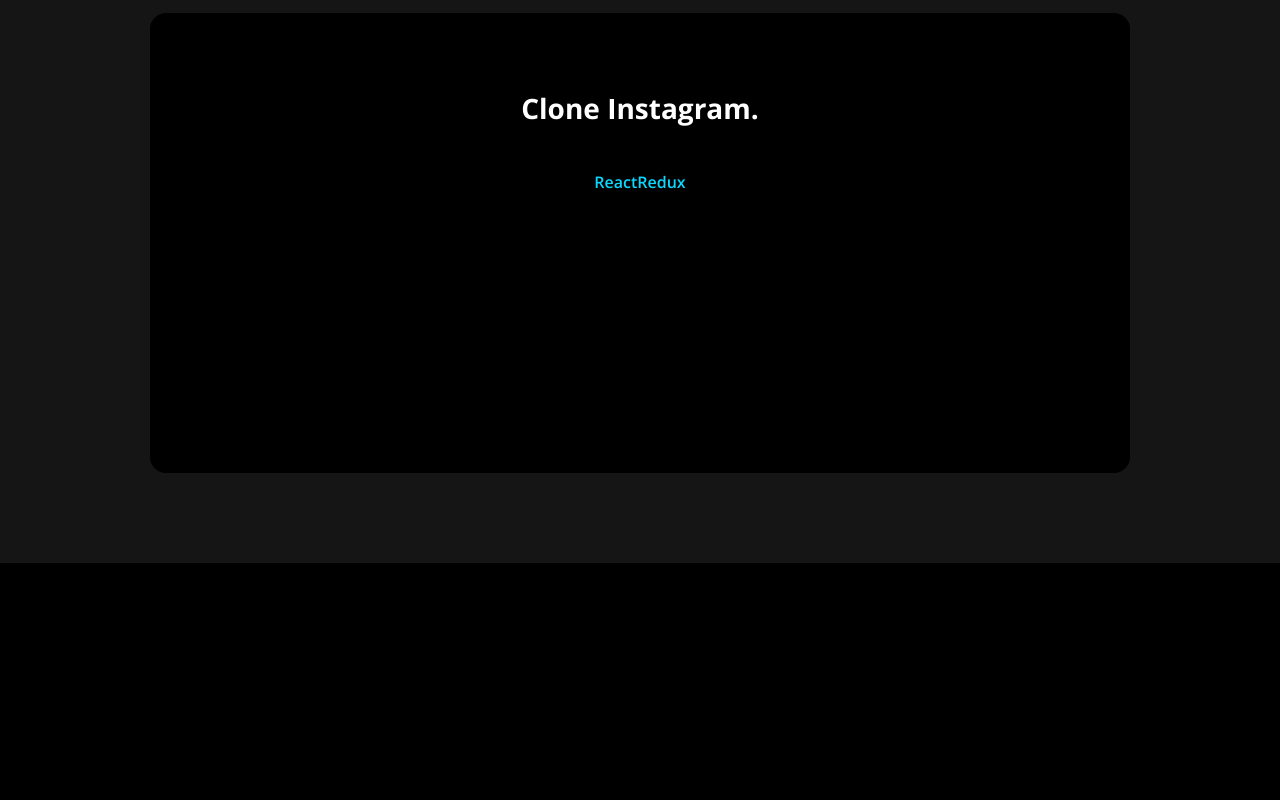
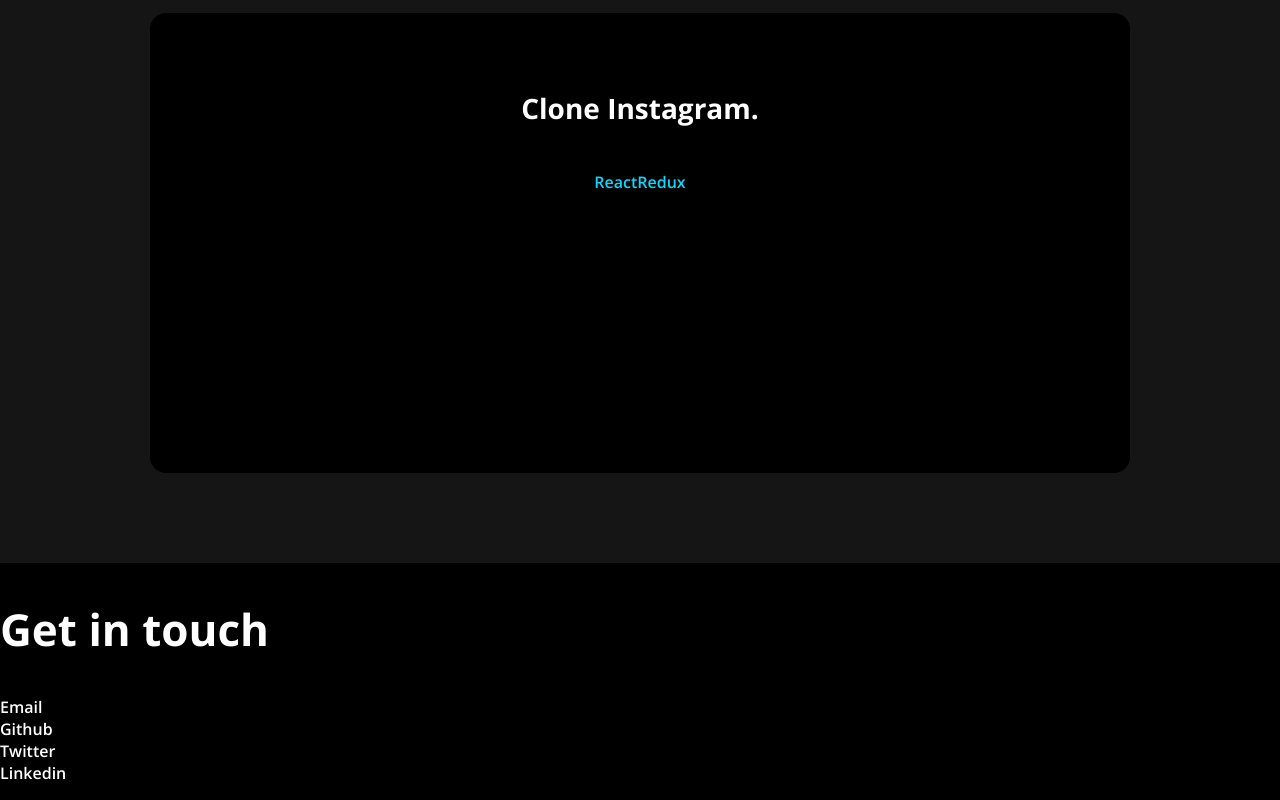
Before and after one commit to ewertoncoutinho/portfolio, a Next.js app: page / in a window 1280 px wide. Shown: the part 1750-2550 px from the top of the page. Before the commit the page ends 2313 px from the top, so only its background shows below. Built offline with nearby package versions, Linux system fonts and the light colour scheme.

Commit message:
update footer

```diff
--- a/pages/index.jsx
+++ b/pages/index.jsx
@@ -3,6 +3,7 @@
 import CardAbout from '../src/components/CardAbout'
 import Menu from '/src/components/Menu'
 import Works from '../src/components/Works'
+import Footer from '../src/components/Footer'
 
 export default function Home() {
   return (
@@ -21,6 +22,7 @@
       <Hello greeting="Hi, I'm" name="Ewerton" caption="I'm a UX/UI Designer and Full-stack Developer"></Hello>
       <CardAbout></CardAbout>
       <Works></Works>
+      <Footer></Footer>
     </>
   )
 }
--- a/src/components/Footer/index.jsx
+++ b/src/components/Footer/index.jsx
@@ -0,0 +1,17 @@
+export default function Footer(){
+    return (
+        <footer>
+            <article>
+                <h1>Get in touch</h1>
+                <nav>
+                    <ul>
+                        <li>Email</li>
+                        <li>Github</li>
+                        <li>Twitter</li>
+                        <li>Linkedin</li>
+                    </ul>
+                </nav>
+            </article>
+        </footer>
+    )
+}
```
Also changed, not shown: src/components/Footer/stories.jsx (deleted).
